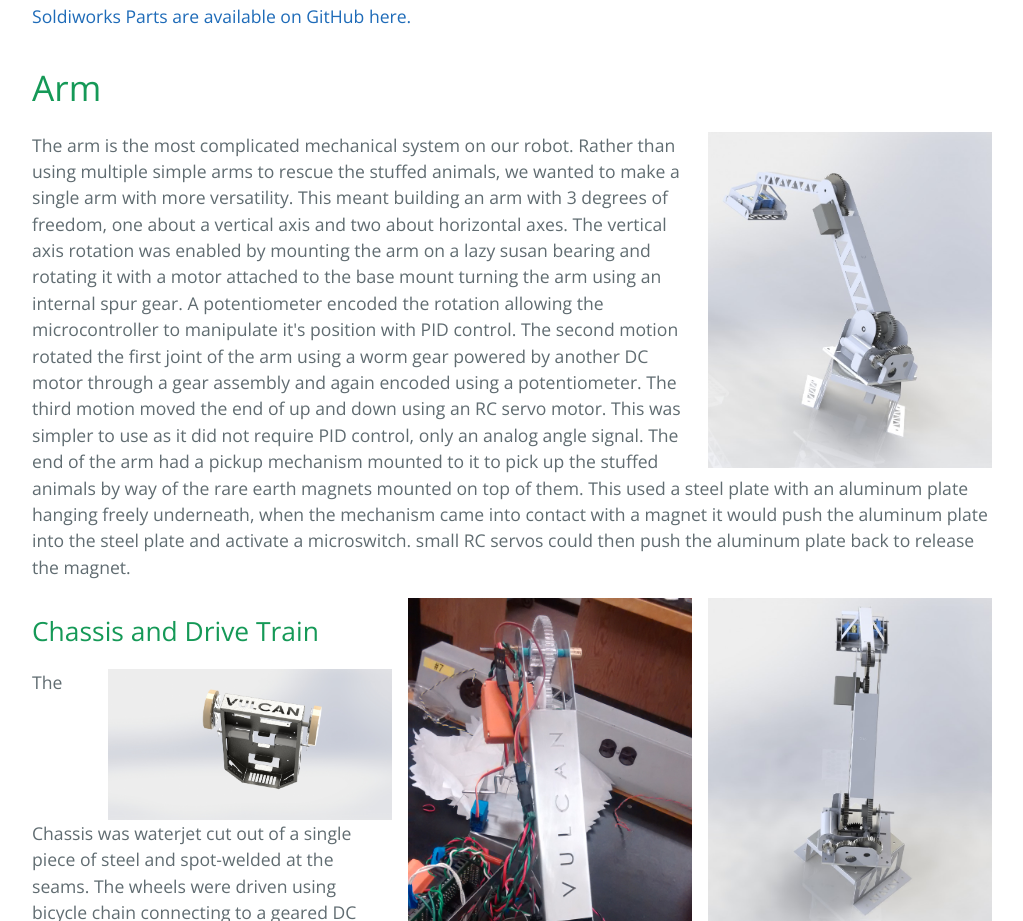
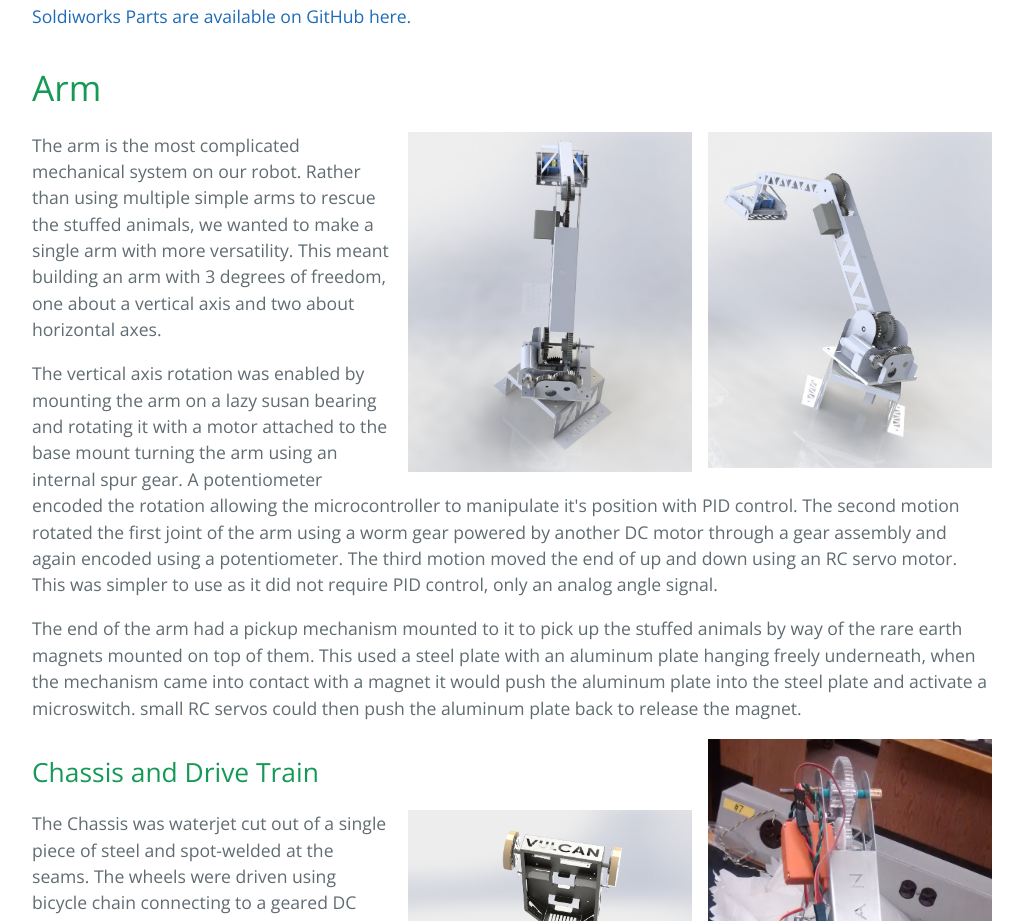
Before and after one commit to gzgreg/enph253-2015-VULCAN, a plain HTML site: page hardware.html in a window 1280 px wide. Shown: the part 750-1671 px from the top of the page, without its empty margins (128-1151 px from the left). Drawn offline with nearby package versions, Linux system fonts and the light colour scheme.

Commit message:
Tidying up images, adding extra paragraphs

```diff
--- a/hardware.html
+++ b/hardware.html
@@ -41,17 +41,18 @@
       <h1>Arm</h1>
       <div class="body-text">
         <img src="img/Solidworks%20Pictures/Arm%20render.JPG" class="right" style="width: 300px;">
-
+    		<img src="img/Solidworks%20Pictures/arm%20render%202.JPG" class="right" style="width: 300px;">
         <p>The arm is the most complicated mechanical system on our robot. Rather than using multiple simple arms to rescue the stuffed animals, we wanted
-			to make a single arm with more versatility. This meant building an arm with 3 degrees of freedom, one about a vertical axis and two about horizontal axes.
-			The vertical axis rotation was enabled by mounting the arm on a lazy susan bearing and rotating it with a motor attached to the base mount turning the arm using
+          to make a single arm with more versatility. This meant building an arm with 3 degrees of freedom, one about a vertical axis and two about horizontal axes.</p>
+        <p>The vertical axis rotation was enabled by mounting the arm on a lazy susan bearing and rotating it with a motor attached to the base mount turning the arm using
           an internal spur gear. A potentiometer encoded the rotation allowing the microcontroller to manipulate it's position with PID control. The second motion rotated
           the first joint of the arm using a worm gear powered by another DC motor through a gear assembly and again encoded using a potentiometer. The third motion moved
-			the end of up and down using an RC servo motor. This was simpler to use as it did not require PID control, only an analog angle signal. The end of the arm had a
+          the end of up and down using an RC servo motor. This was simpler to use as it did not require PID control, only an analog angle signal.</p>
+        <p>The end of the arm had a
           pickup mechanism mounted to it to pick up the stuffed animals by way of the rare earth magnets mounted on top of them. This used a steel plate with an aluminum
           plate hanging freely underneath, when the mechanism came into contact with a magnet it would push the aluminum plate into the steel plate and activate a microswitch.
           small RC servos could then push the aluminum plate back to release the magnet.</p>
-			<img src="img/Solidworks%20Pictures/arm%20render%202.JPG" class="right" style="width: 300px;">
+
   			<img src="img/James'%20phone%20pics/IMG_20150731_162217815.jpg" class="right" style="width: 300px;">
       </div>
 		  <h2>Chassis and Drive Train</h2>
```
Lines whose indentation alone changed are shown as unchanged.
